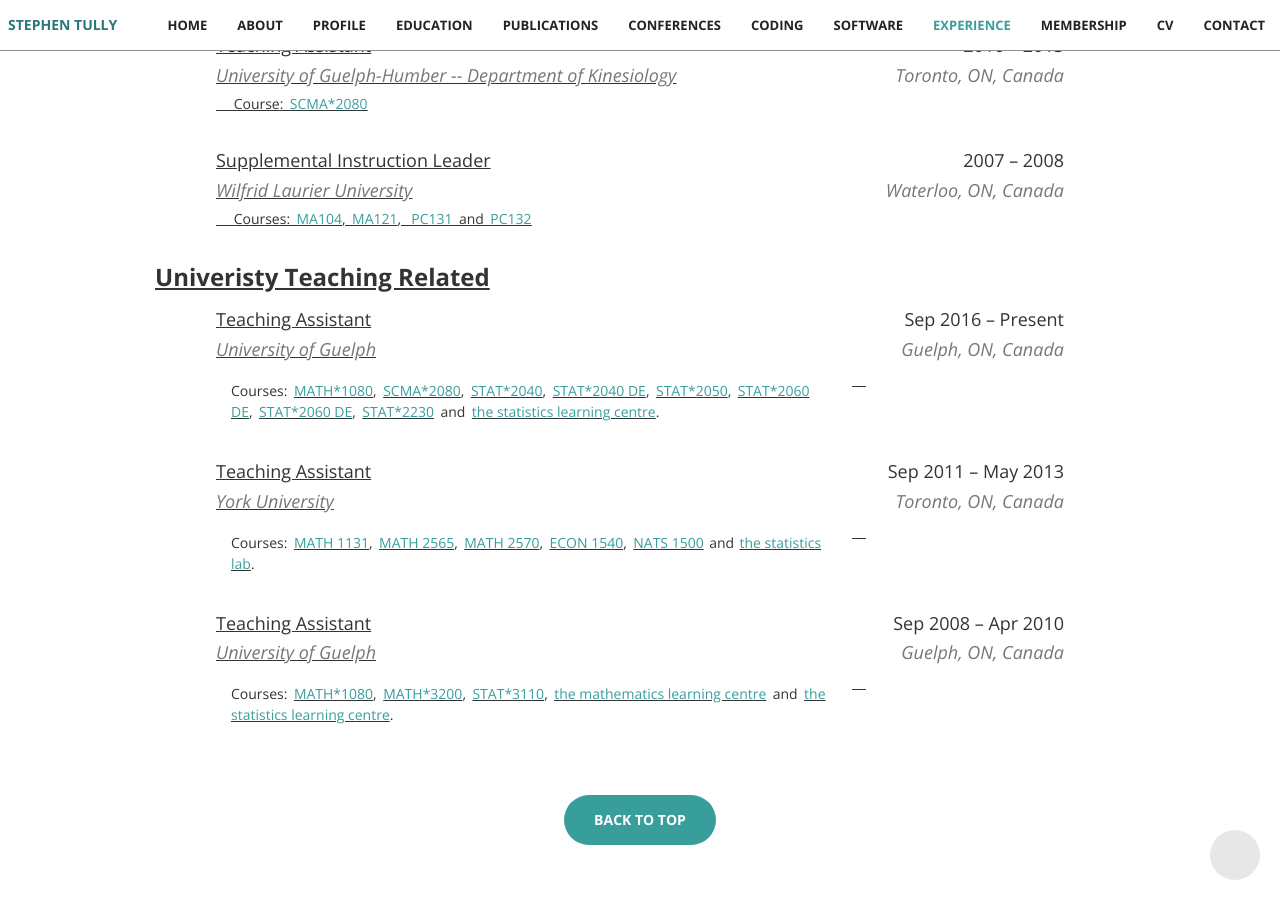
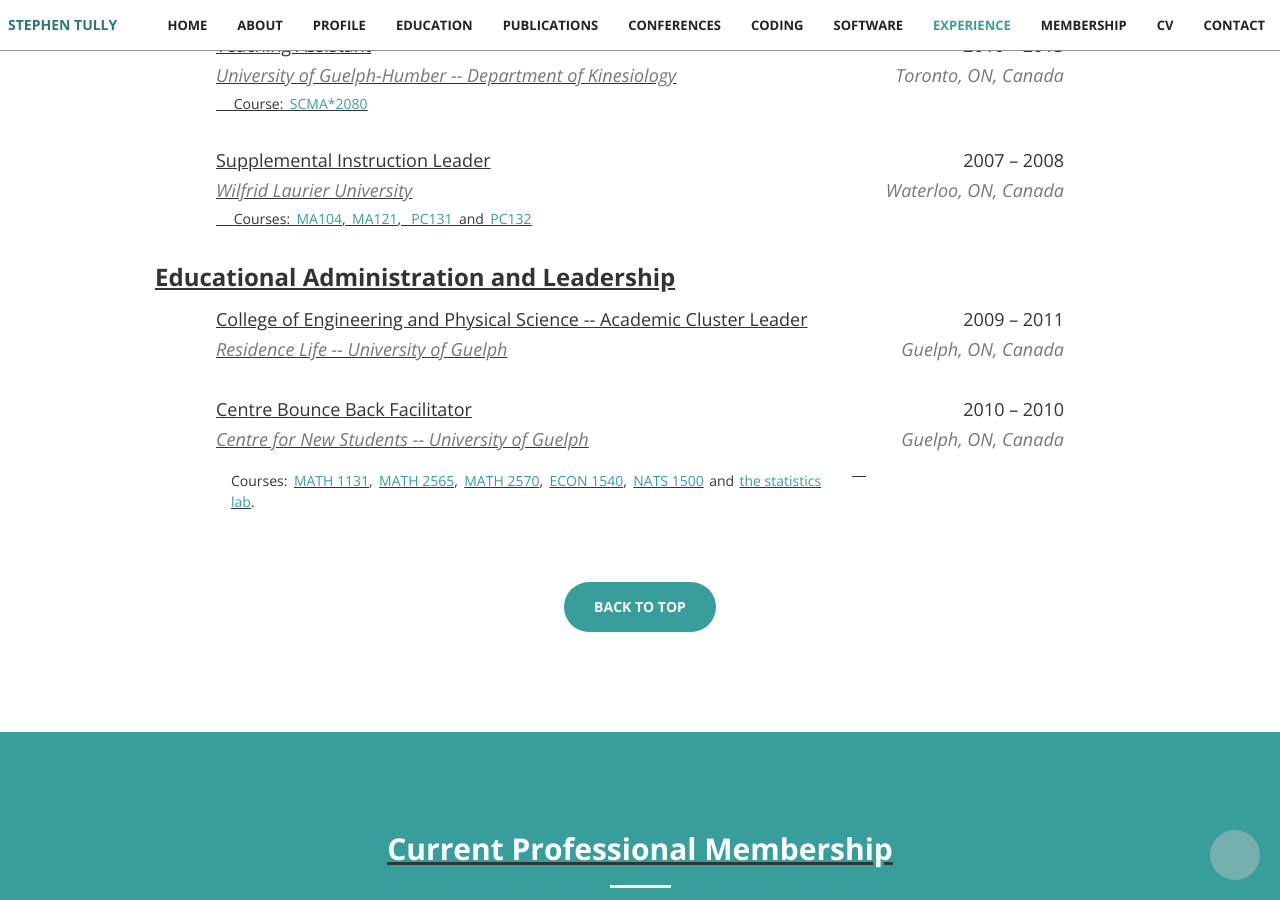
Before and after one commit to stephentully/stephentully.github.io, a Jekyll site: the page built from index.html, in a window 1280 px wide and 900 px high, scrolled down 8407 px. Built offline with Jekyll 4.4.1, drawn with Linux system fonts in a browser that asks for light colours; nearby versions of some CDN libraries; some web fonts are replaced.

Commit message:
Update experience.html

```diff
--- a/_includes/experience.html
+++ b/_includes/experience.html
@@ -241,23 +241,24 @@
   </section>
 
 
-  <section id="teaching-relate" style="padding-left:0em; padding-top:2em; padding-bottom:0em">
+  <section id="Educational" style="padding-left:0em; padding-top:2em; padding-bottom:0em">
 
   <div class="container">
     <div class="row">
       <div class="col-lg-14 text-left">
-        <h3 class="section-heading"><b>Univeristy Teaching Related</b></h3>
+        <h3 class="section-heading"><b>Educational Administration and Leadership</b></h3>
       </div>
     </div>
   </div>
   <div class="container">
     <div class="row ex1">
-      <h4>Teaching Assistant
-        <span style="float:right;">Sep 2016 &ndash; Present</span>
+      <h4>College of Engineering and Physical Science -- Academic Cluster Leader
+        <span style="float:right;">2009 &ndash; 2011</span>
       </h4>
-      <h4 class="text-muted"><i>University of Guelph
+      <h4 class="text-muted"><i>Residence Life -- University of Guelph
         <span style="float:right;">Guelph, ON, Canada</span></i>
       </h4>
+      <!--
       &emsp;
       <h5 style="line-height:1.5em;" class="col-lg-9">
         Courses:&thinsp;
@@ -281,16 +282,17 @@
         <u><a href="https://mathstat.uoguelph.ca/tutoring">
         the statistics learning centre</a></u>.
       </h5>
+      -->
     </div>
   </div>
   <br>
   <div class="container">
     <div class="row ex1">
-      <h4>Teaching Assistant
-        <span style="float:right;">Sep 2011 &ndash; May 2013</span>
+      <h4>Centre Bounce Back Facilitator
+        <span style="float:right;">2010 &ndash; 2010</span>
       </h4>
-      <h4 class="text-muted"><i>York University
-        <span style="float:right;">Toronto, ON, Canada</span></i>
+      <h4 class="text-muted"><i>Centre for New Students -- University of Guelph
+        <span style="float:right;">Guelph, ON, Canada</span></i>
       </h4>
       &emsp;
       <h5 style="line-height:1.5em;" class="col-lg-9">
@@ -311,6 +313,7 @@
       </h5>
     </div>
   </div>
+  <!--
   <br>
   <div class="container">
     <div class="row ex1">
@@ -337,6 +340,8 @@
       </h5>
     </div>
   </div>
+  -->
+
 
   </section>
 
```
